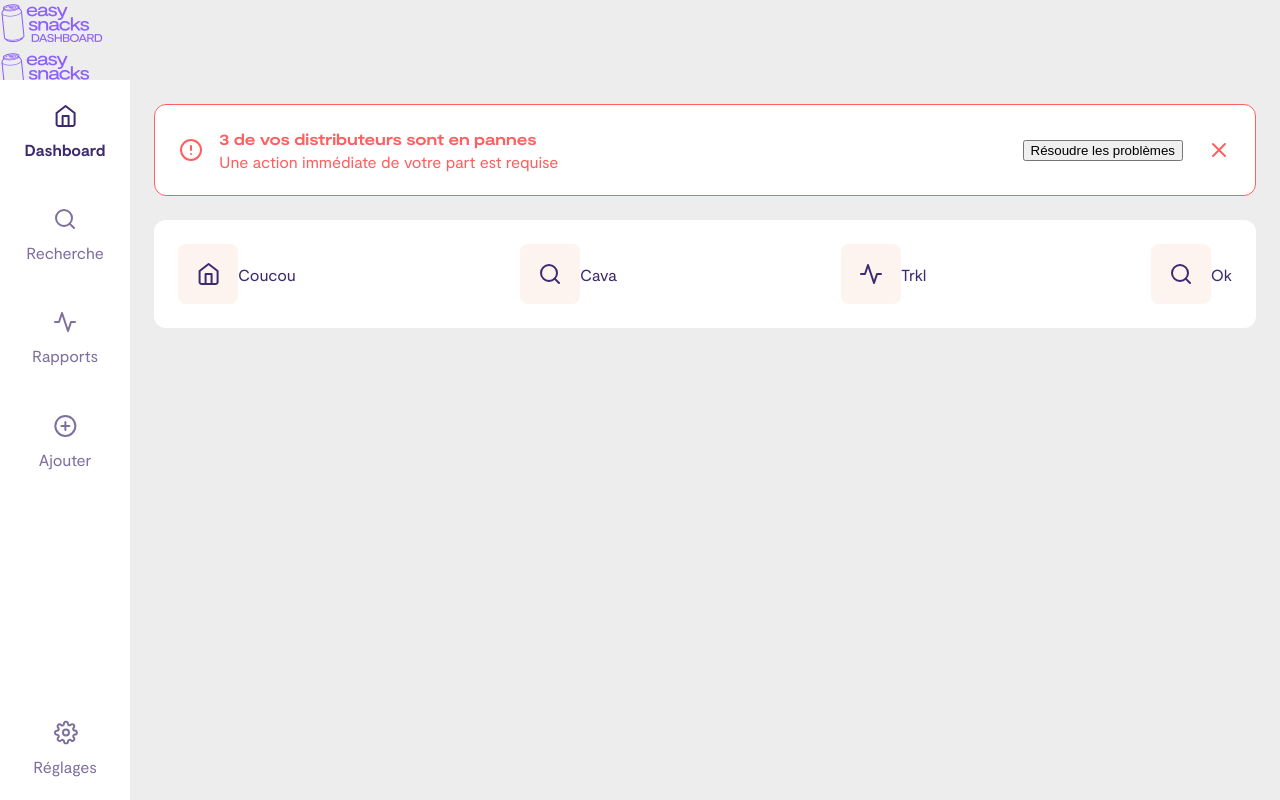
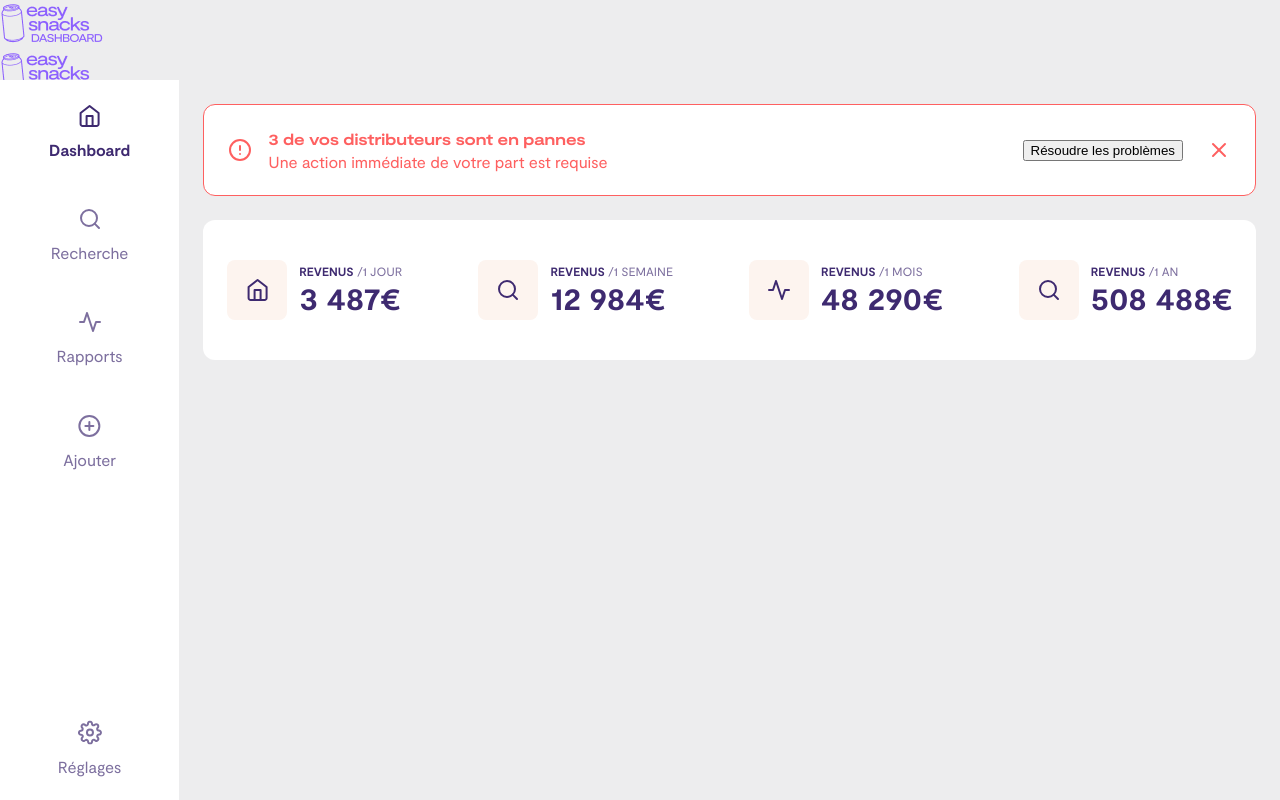
Before and after one commit to TimBlanchard/easy-snacks, a React (Create React App) app: page / in a window 1280 px wide. Built offline with nearby package versions, Linux system fonts and the light colour scheme.

Commit message:
Summary landing

```diff
--- a/package.json
+++ b/package.json
@@ -9,6 +9,7 @@
     "node-sass": "^6.0.1",
     "react": "^17.0.2",
     "react-dom": "^17.0.2",
+    "react-number-format": "^4.6.4",
     "react-scripts": "4.0.3",
     "web-vitals": "^1.0.1"
   },
--- a/src/components/atoms/BoxIcon/index.scss
+++ b/src/components/atoms/BoxIcon/index.scss
@@ -6,4 +6,5 @@
   display: flex;
   align-items: center;
   justify-content: center;
+  margin-right: var(--spacing-4);
 }
--- a/src/components/molecules/IconWithStats/index.js
+++ b/src/components/molecules/IconWithStats/index.js
@@ -1,13 +1,17 @@
 import React from 'react'
 import './index.scss'
 import BoxIcon from '../../atoms/BoxIcon'
+import NumberFormat from 'react-number-format';
 
-export default function IconWithStats({text, type}) {
+export default function IconWithStats({title, period, value, type}) {
 
     return (
         <div className="iconWithStats">
             <BoxIcon type={type} />
-            {text}
+            <div className="iconWithStats__content">
+                <p className="iconWithStats__content__title">{title}<span> {period}</span></p>
+                <NumberFormat className="iconWithStats__content__value" value={value[0]} displayType={'text'} thousandSeparator={' '} suffix={value[1]} />
+            </div>
         </div>
     )
 }
--- a/src/components/molecules/IconWithStats/index.scss
+++ b/src/components/molecules/IconWithStats/index.scss
@@ -1,4 +1,22 @@
 .iconWithStats {
   display: flex;
   align-items: center;
+
+  &__content {
+    &__title {
+      text-transform: uppercase;
+      font-weight: 700;
+      font-size: var(--font-size-2);
+
+      span {
+        opacity: var(--opacity);
+        font-weight: 400;
+      }
+    }
+
+    &__value {
+      font-size: var(--font-size-10);
+      font-weight: 700;
+    }
+  }
 }
--- a/src/components/organisms/NavSidebar/index.scss
+++ b/src/components/organisms/NavSidebar/index.scss
@@ -3,7 +3,9 @@
   display: flex;
   flex-direction: column;
   height: calc(100vh - 80px);
-  width: 130px;
+  min-width: 130px;
+  width: 14%;
+  max-width: 250px;
   justify-content: space-between;
 
   &__top,&__bottom {
--- a/src/components/organisms/Summary/index.js
+++ b/src/components/organisms/Summary/index.js
@@ -6,10 +6,10 @@ export default function Summary() {
 
     return (
         <div className="summary box-default">
-            <IconWithStats text="Coucou" type="home" />
-            <IconWithStats text="Cava" type="search" />
-            <IconWithStats text="Trkl" type="activity" />
-            <IconWithStats text="Ok" type="search" />
+            <IconWithStats title='Revenus' period='/1 jour' value={['3487', '€', 'suffix']} type="home" />
+            <IconWithStats title='Revenus' period='/1 semaine' value={['12984', '€', 'suffix']} type="search" />
+            <IconWithStats title='Revenus' period='/1 mois' value={['48290', '€', 'suffix']} type="activity" />
+            <IconWithStats title='Revenus' period='/1 an' value={['508488', '€', 'suffix']} type="search" />
         </div>
     )
 }
--- a/src/components/organisms/Summary/index.scss
+++ b/src/components/organisms/Summary/index.scss
@@ -1,4 +1,5 @@
 .summary {
   display: flex;
   justify-content: space-between;
+  padding: var(--spacing-8) var(--spacing-6);
 }
--- a/src/styles/variables.scss
+++ b/src/styles/variables.scss
@@ -87,4 +87,8 @@
   /* BOX SHADOWS */
   --box-shadow-1: 0px 5px 15px rgba(0, 0, 0, 0.1);
   /* END BOX SHADOWS */
+
+  /* OPACITY */
+  --opacity: .67;
+  /* END OPACITY */
 }
```
Also changed, not shown: 2 other files (tests, documents, lock files or other folders).
